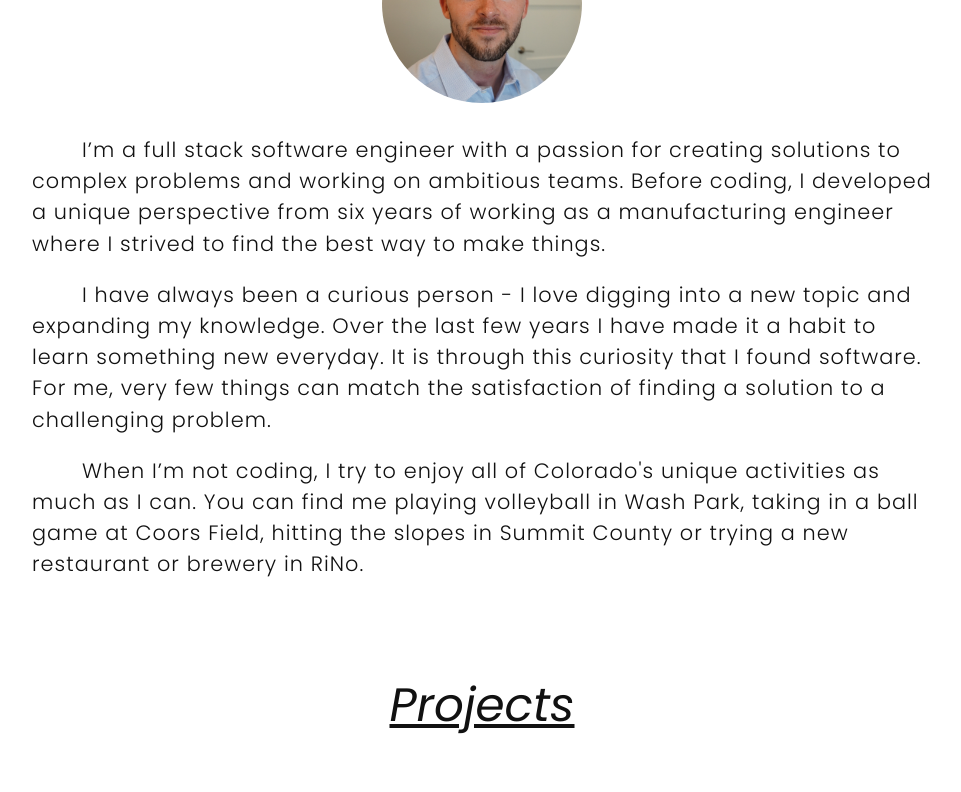
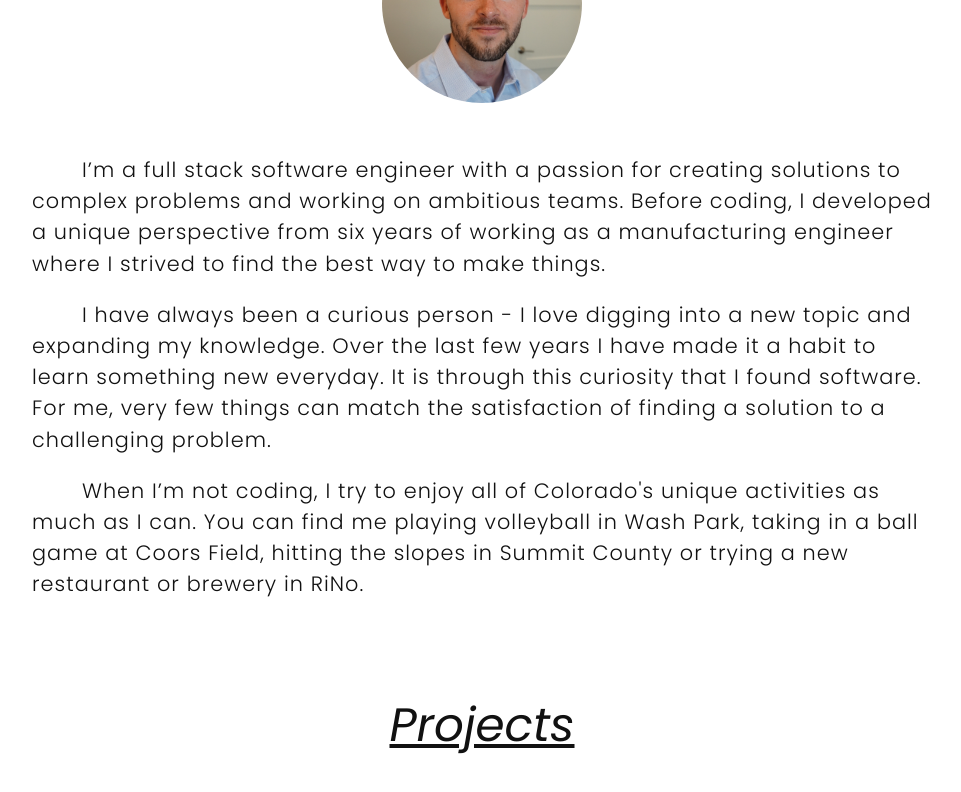
Before and after one commit to jimwalter/portfolio-site, a React (Create React App) app: page / in a window 1280 px wide. Shown: the part 752-1544 px from the top of the page, without its empty margins (158-1119 px from the left). Built offline with nearby package versions, Linux system fonts and the light colour scheme.

Commit message:
updated About copy

```diff
--- a/src/sections/About.css
+++ b/src/sections/About.css
@@ -8,7 +8,7 @@
   font-family: "Poppins Light";
   font-size: 0.8em;
   line-height: 1.5em;
-  margin: 20px auto;
+  margin: 40px auto 20px;
   width: 90%;
 }
 
```
